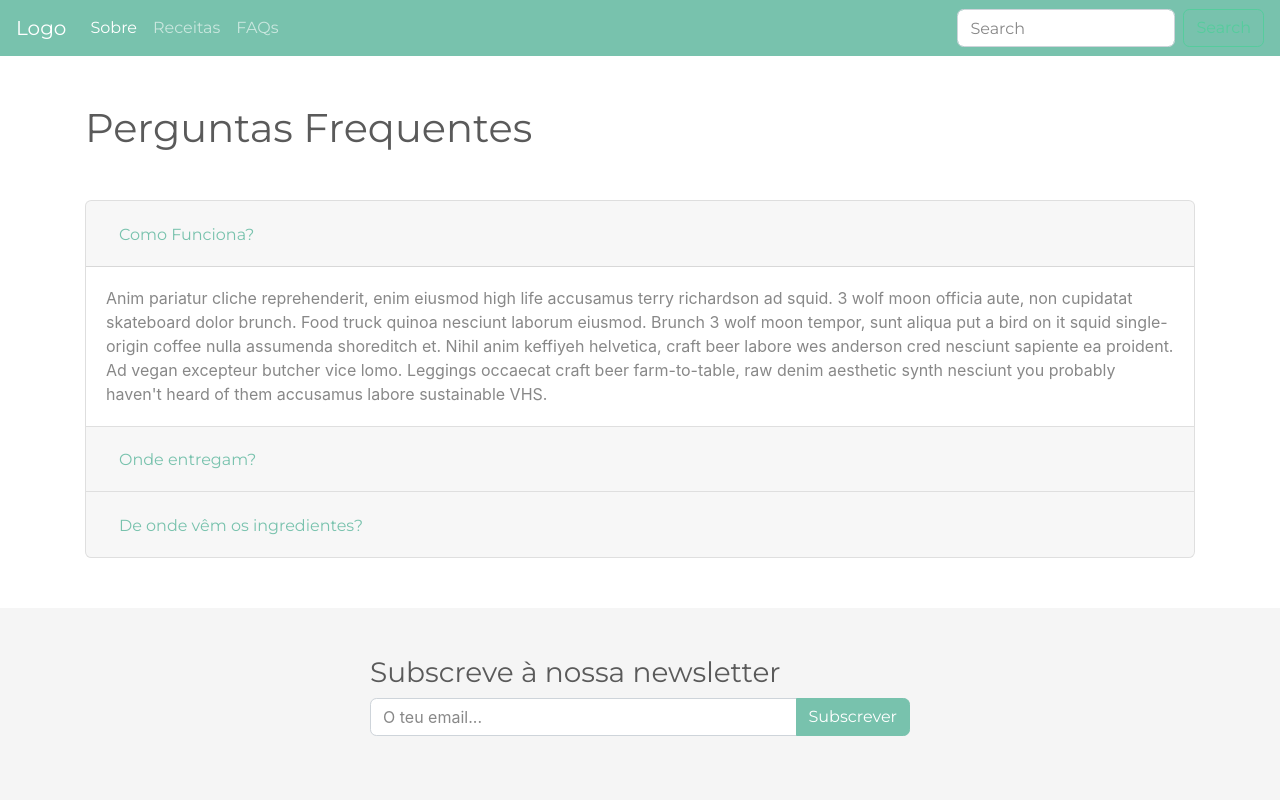
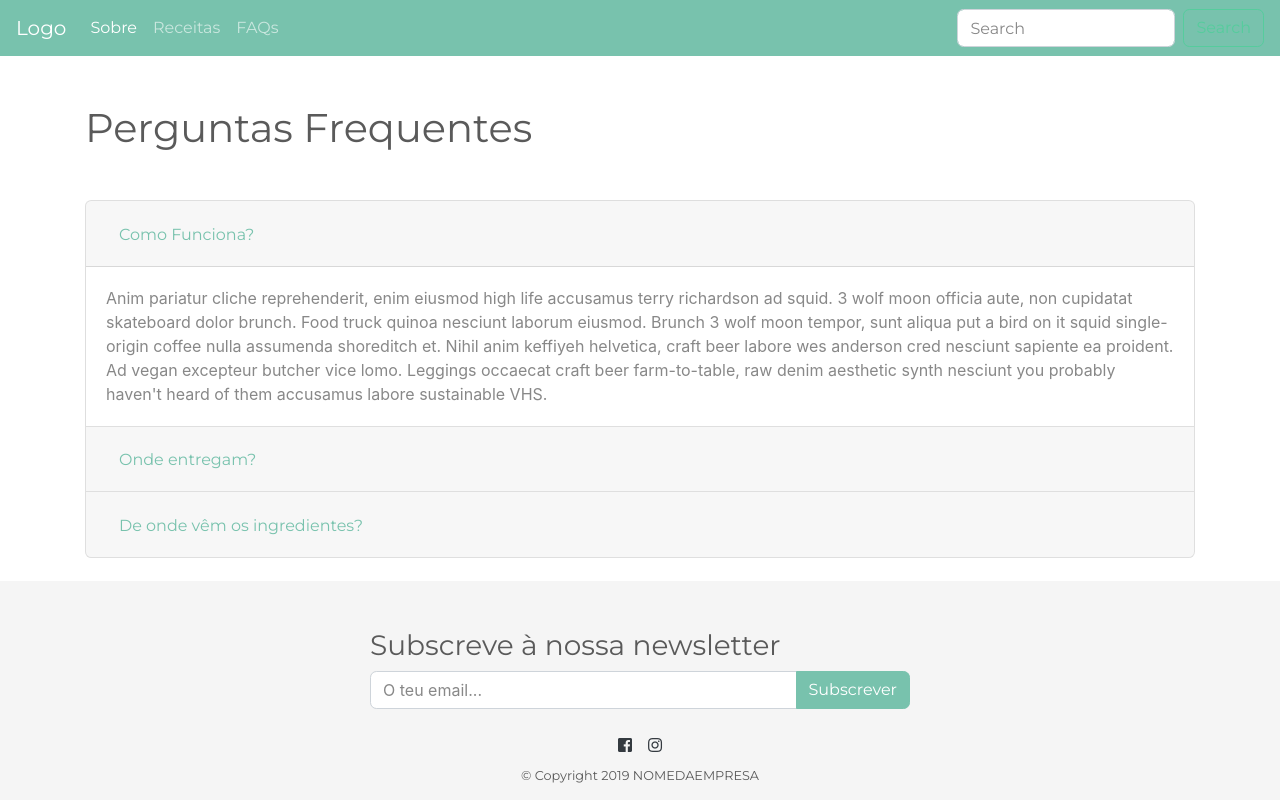
Before and after one commit to Leonorfsa/TecWeb, a plain HTML site: page faq.html in a window 1280 px wide. Drawn offline with nearby package versions, Linux system fonts and the light colour scheme.

Commit message:
Add social icons

```diff
--- a/faq.html
+++ b/faq.html
@@ -7,10 +7,17 @@
 
 	<!-- Bootstrap CSS -->
 	<link rel="stylesheet" href="https://stackpath.bootstrapcdn.com/bootstrap/4.2.1/css/bootstrap.min.css" integrity="sha384-GJzZqFGwb1QTTN6wy59ffF1BuGJpLSa9DkKMp0DgiMDm4iYMj70gZWKYbI706tWS" crossorigin="anonymous">
+
+	<!-- FontAwesome -->
+	<link rel="stylesheet" href="https://use.fontawesome.com/releases/v5.6.3/css/all.css" integrity="sha384-UHRtZLI+pbxtHCWp1t77Bi1L4ZtiqrqD80Kn4Z8NTSRyMA2Fd33n5dQ8lWUE00s/" crossorigin="anonymous">
+
+	<!-- Theme -->
 	<link rel="stylesheet" type="text/css" href="./css/theme.css">
+
+	<!-- Global CSS -->
 	<link rel="stylesheet" type="text/css" href="./css/style.css">
 
-	<title>Hello, world!</title>
+	<title>FAQs - Perguntas Frequentes</title>
 </head>
 <body>
 	<nav class="navbar navbar-expand-lg navbar-dark bg-primary">
@@ -88,7 +95,7 @@
 			</div>
 	</main>
 
-	<footer class="footer py-5">
+	<footer class="footer pt-5 pb-2">
       <div class="container">
       	<div class="row">
       		<div class="col col-md-6 offset-md-3">
@@ -100,6 +107,17 @@
       				<button class="btn btn-primary" type="button" id="button-addon2">Subscrever</button>
       			</div>
       		</div>
+
+      		<div class="d-flex justify-content-center align-items-center">
+      			<div class="p-2">
+      				<a class="text-dark" href=""><i class="fab fa-facebook-square"></i></a>
+      			</div>
+      			<div class="p-2">
+      				<a class="text-dark" href=""><i class="fab fa-instagram"></i></a>
+      			</div>
+      		</div>
+
+      		<h6 class="text-center"><small>© Copyright 2019 NOMEDAEMPRESA</small></h6>
       	</div>
       	</div>
       </div>
```
